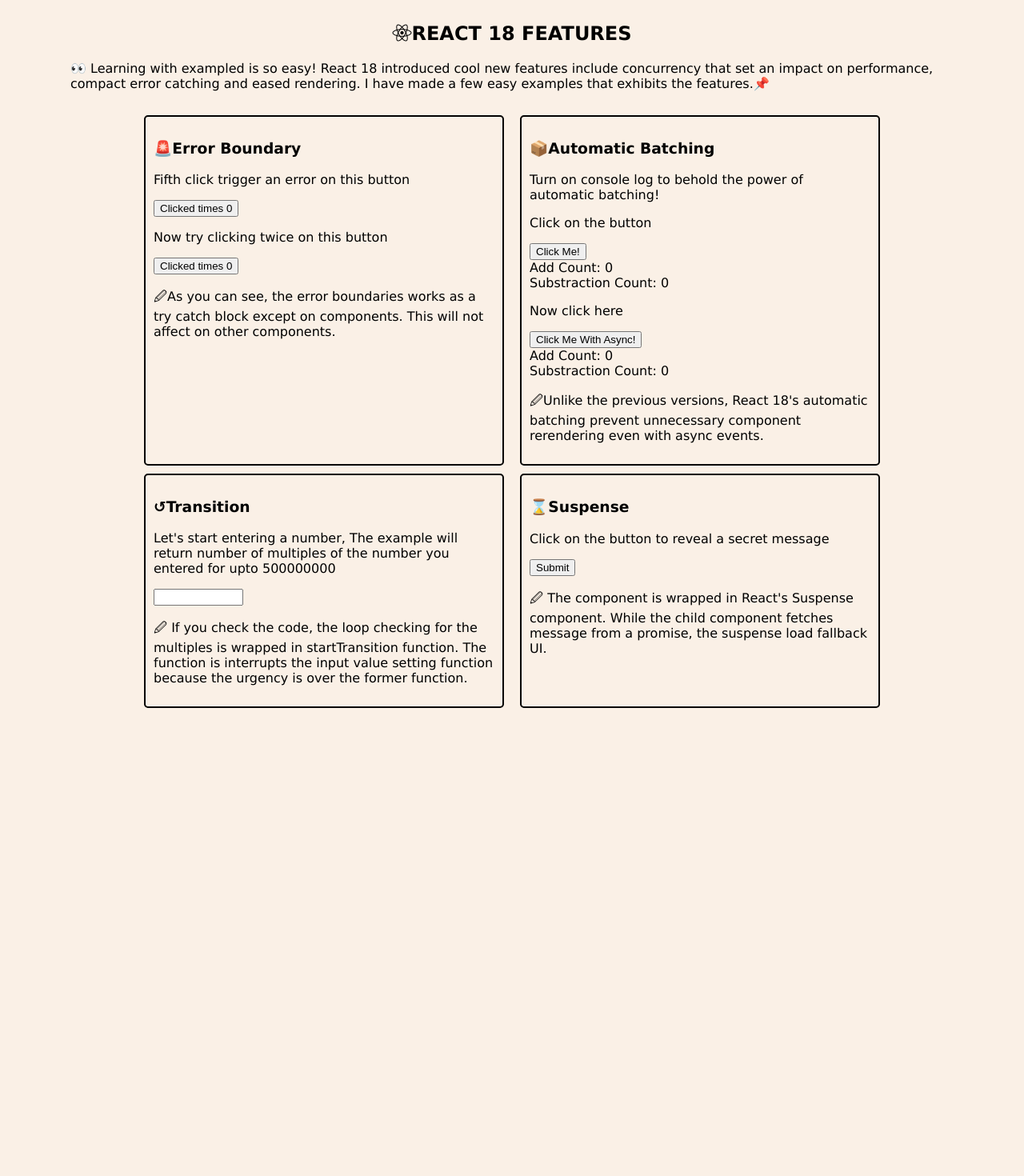
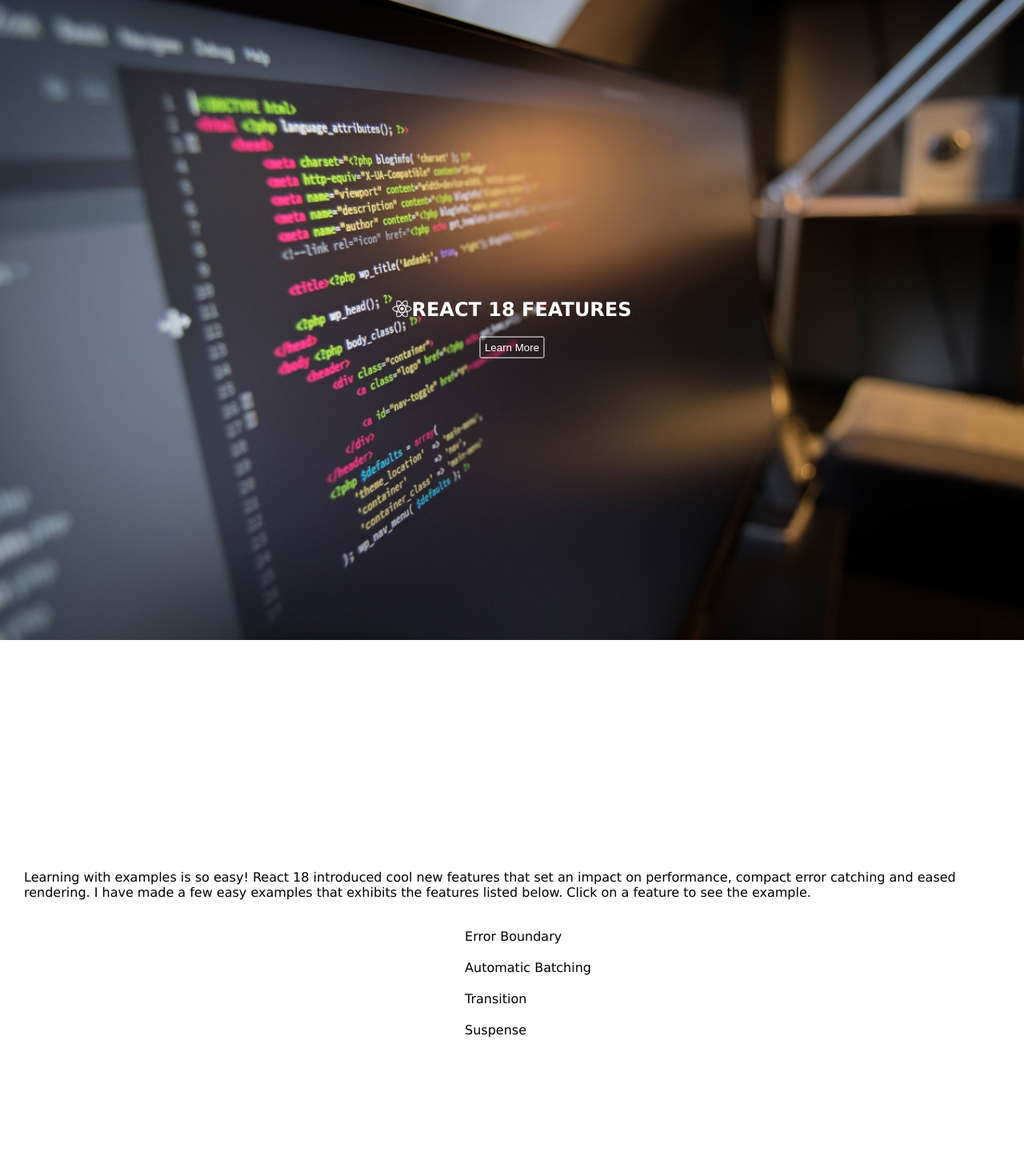
Before and after one commit to juliaeliz92/react-18-features, a React (Create React App) app: page / in a window 1280 px wide. Shown: the top 1470 px of the page at 80% size. Before the commit the page ends 903 px from the top, so only its background shows below. Built offline with nearby package versions, Linux system fonts and the light colour scheme.

Commit message:
adding animation and style changes

```diff
--- a/public/index.html
+++ b/public/index.html
@@ -11,7 +11,6 @@
 </head>
 
 <body>
-  <noscript>You need to enable JavaScript to run this app.</noscript>
   <div id="root"></div>
 </body>
 
--- a/src/App.jsx
+++ b/src/App.jsx
@@ -6,19 +6,34 @@
 import "./styles.scss";
 
 function App() {
+  const scrollDownToLearMore = () => {
+    const learnMore = document.getElementById('learn-more-section');
+    learnMore.scrollIntoView({ behavior: "smooth"});
+  }
   return (
-    <div className="main-page">
-      <header>
-        <h2>
-          <i className="fa-brands fa-react"></i>REACT 18 FEATURES
-        </h2>
+    <>
+      <div className="hero-image">
+          <div className="title">
+            <h2>
+              <i className="fa-brands fa-react"></i>REACT 18 FEATURES
+            </h2>
+            <button onClick={() => scrollDownToLearMore()}>Learn More</button>
+          </div>
+        </div>
+      <div id="learn-more-section">
         <span>
-          &#128064; Learning with exampled is so easy! React 18 introduced cool
-          new features include concurrency that set an impact on performance,
+          Learning with examples is so easy! React 18 introduced cool
+          new features that set an impact on performance,
           compact error catching and eased rendering. I have made a few easy
-          examples that exhibits the features.&#128204;
+          examples that exhibits the features listed below. Click on a feature to see the example.
         </span>
-      </header>
+        <ul id="feature-list">
+          <li>Error Boundary</li>
+          <li>Automatic Batching</li>
+          <li>Transition</li>
+          <li>Suspense</li>
+        </ul>
+      </div>
       <div className="content">
         <section>
           <h3>&#128680;Error Boundary</h3>
@@ -66,7 +81,7 @@
           </p>
         </section>
       </div>
-    </div>
+    </>
   );
 }
 
--- a/src/styles.scss
+++ b/src/styles.scss
@@ -1,20 +1,76 @@
+body,
+html {
+  margin: 0;
+  font-family: Verdana, sans-serif;
+  height: 100%;
 
-body {
-  background: #FAF0E6;
-  font-family: Verdana, sans-serif;
+  button {
+    background: none;
+    color: white;
+    border: 1px solid white;
+    border-radius: 2px;
+    padding: 5px;
   }
-.main-page, header {
+
+  .hero-image {
+    background-image: url("./../public/images/hero-image.jpg");
+    height: 100vh;
+    background-position: center;
+    background-repeat: no-repeat;
+    background-size: cover;
+    position: relative;
+
+    @keyframes titleeasein {
+      from {
+        left: 35%;
+        opacity: 50%;
+      }
+
+      to {
+        left: 50%;
+        opacity: 100%;
+      }
+    }
+
+    .title {
+      text-align: center;
+      position: absolute;
+      top: 50%;
+      left: 50%;
+      transform: translate(-50%, -50%);
+      color: white;
+      animation-name: titleeasein;
+      animation-duration: 4s;
+    }
+  }
+
+  #learn-more-section {
     display: flex;
+    justify-content: center;
     align-items: center;
+    height: 100vh;
+    padding: 0 30px ;
     flex-direction: column;
-  padding: 0 40px;
+    ul {
+      list-style-type: none;
+      li {
+        margin-top: 20px;
+
       }
-.main-page {
+    }
+  }
+}
+
+
+
+
+
 .content {
   display: grid;
   grid-template-columns: 450px 450px;
   grid-column-gap: 20px;
   padding-top: 30px;
+
   section {
     padding: 10px;
     border: 2px solid;
@@ -22,4 +78,3 @@
     margin-bottom: 10px;
   }
 }
-}
```
Also changed, not shown: public/images/hero-image.jpg (added). Lines whose indentation alone changed are shown as unchanged.
